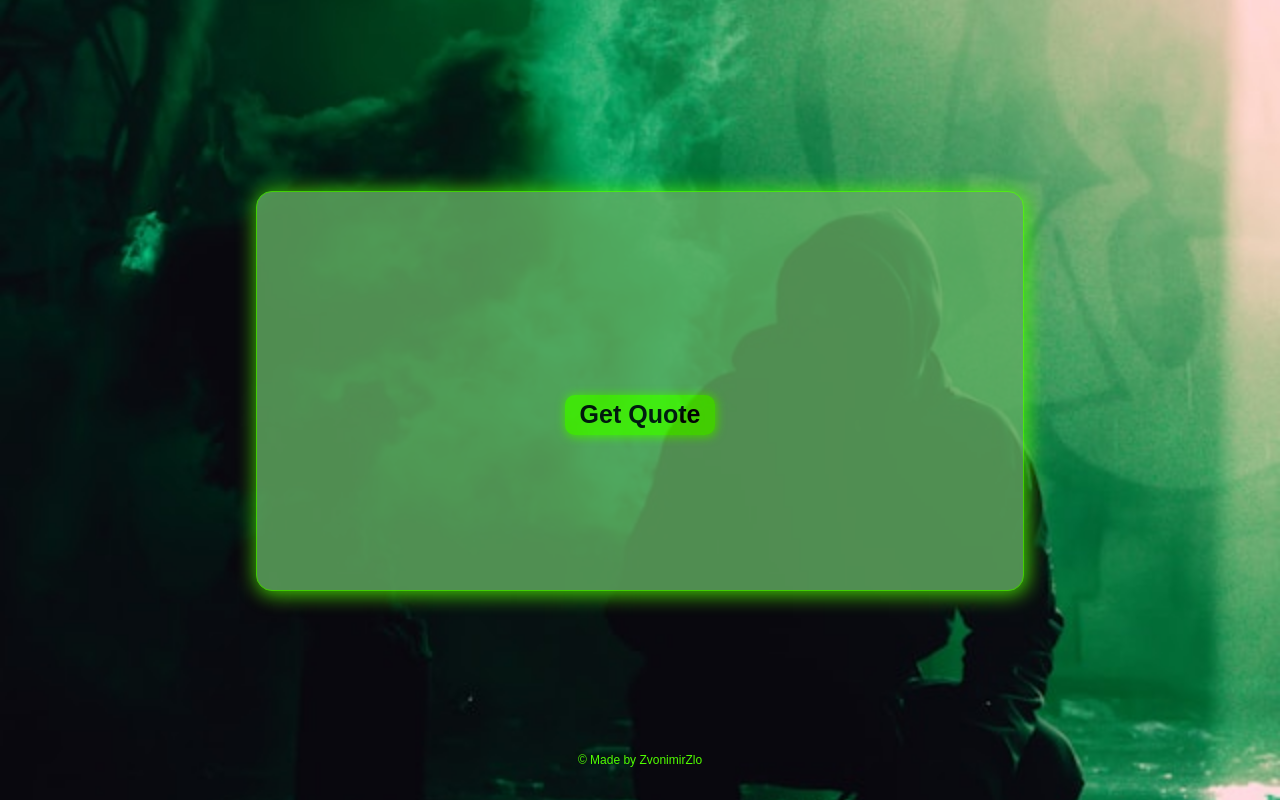
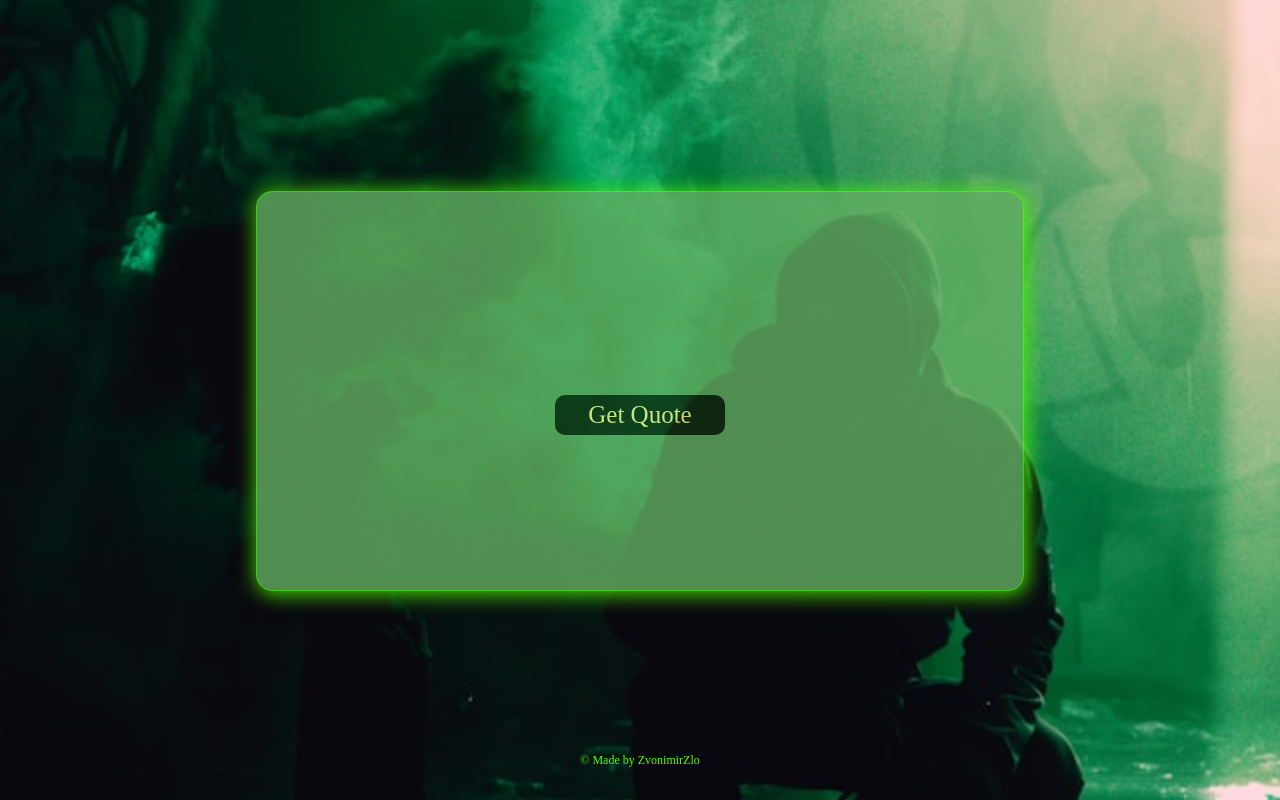
Before and after one commit to ZvonimirZlo/breaking-bad-quote-generator, a React (Create React App) app in the folder quote-generator/: page / in a window 1280 px wide. Built offline with nearby package versions, Linux system fonts and the light colour scheme.

Commit message:
styles added

```diff
--- a/quote-generator/src/App.css
+++ b/quote-generator/src/App.css
@@ -22,21 +22,22 @@
 
 
 button{
-  background-color: var(--button-color);
+  background-color: var(--secondary-color);
+  color: rgb(249, 255, 145);
   font-weight: 100;
-  width: 150px;
+  width: 170px;
   border-radius: 10px;
   border: rgb(81, 255, 0);
   transition: 0.4s;
   max-width: 29vw;
   max-height: 10vh;
   margin-top: 5vh;
-  box-shadow: 1px 1px 10px 1px rgb(81, 255, 0);
 }
 
 button:hover {
-  background-color: var(--secondary-color);
-  color: rgb(249, 255, 145);
+  color: black;
+  background-color: var(--button-color);
+  box-shadow: 2px 2px 15px 2px rgb(81, 255, 0);
 }
 
 .text {
--- a/quote-generator/src/App.js
+++ b/quote-generator/src/App.js
@@ -18,7 +18,7 @@ function App() {
           <div className='text'>
             <h3 className='animate__animated animate__fadeIn fw-bold'>{quotes.quote}</h3>
             <h4 className='animate__animated animate__fadeIn text-end fst-italic'>{quotes.author}</h4>
-            <button className='animate__animated animate__flip fw-bold' onClick={getQuote}>Get Quote</button>
+            <button className='animate__animated animate__flip' onClick={getQuote}>Get Quote</button>
           </div>
 
         </div>
--- a/quote-generator/src/index.css
+++ b/quote-generator/src/index.css
@@ -1,7 +1,6 @@
 body {
   margin: 0;
   padding: 0;
-  font-family: cursive, sans-serif;
-  -webkit-font-smoothing: antialiased;
+  font-family: 'Times New Roman', Times, serif ;
   -moz-osx-font-smoothing: grayscale;
 }
```
